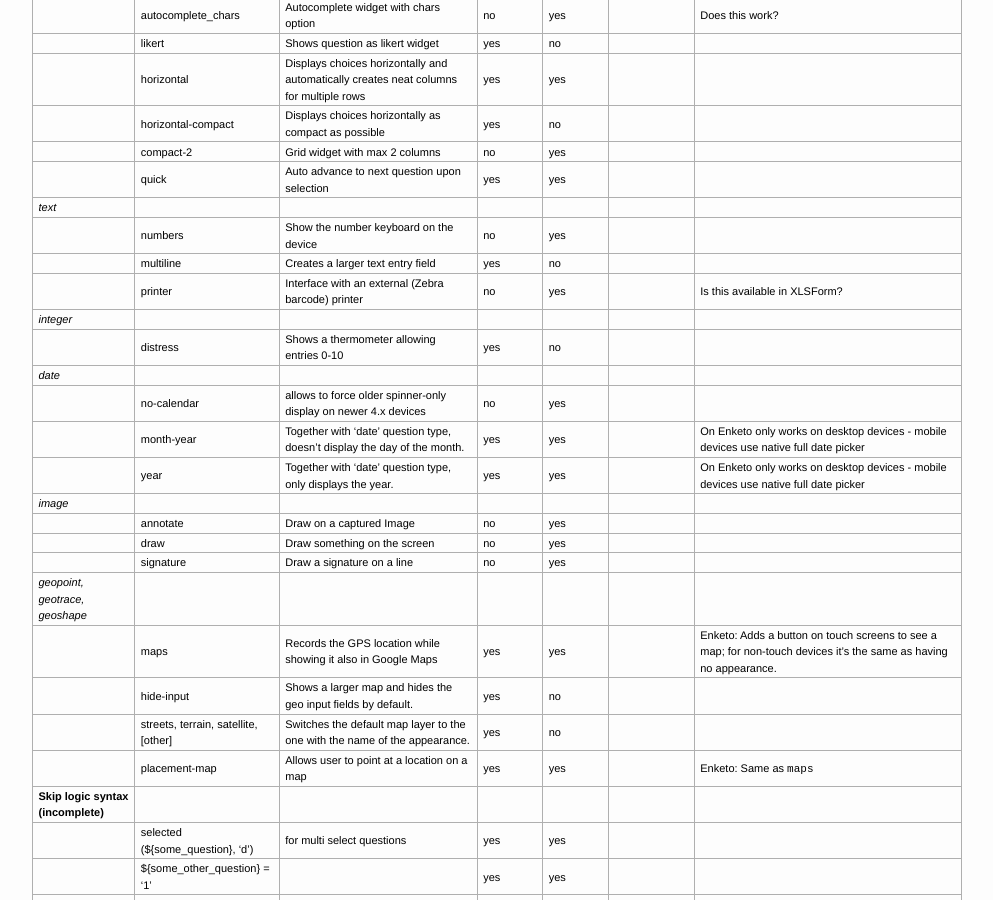
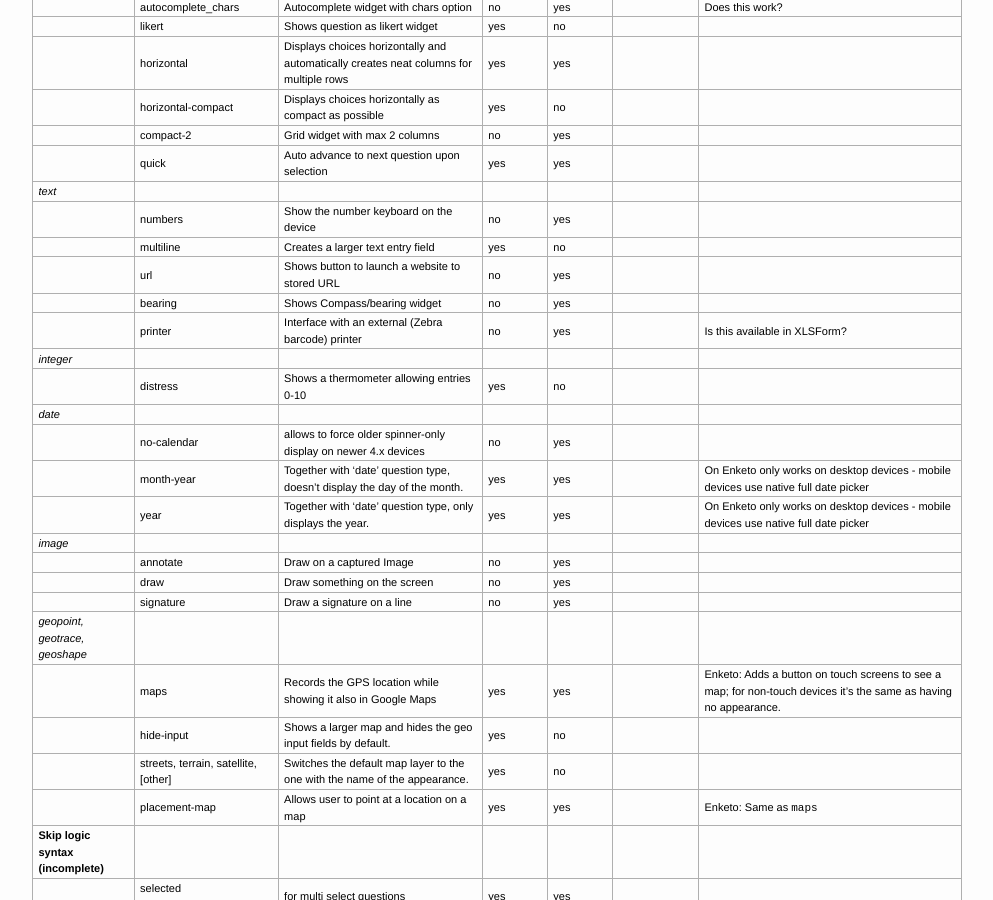
Before and after one commit to XLSForm/xlsform.github.io, a Jekyll site: the page built from ref-table.md, in a window 1280 px wide and 900 px high, scrolled down 2511 px. Shown: the whole window, without its empty margins (143-1136 px from the left). Built offline with Jekyll 4.4.1, drawn with Linux system fonts in a browser that asks for light colours; nearby versions of some CDN libraries.

Commit message:
Add bearing and URL

```diff
--- a/_includes/xlsform-reference-table.md
+++ b/_includes/xlsform-reference-table.md
@@ -85,6 +85,8 @@
 | *text*                             	|                                      	|                                                                                                                                   	|                  	|                      	|                 	|                                                                                                                                        	|
 |                                    	| numbers                              	| Show the number keyboard on the device                                                                                            	| no               	| yes                  	|                 	|                                                                                                                                        	|
 |                                    	| multiline                            	| Creates a larger text entry field                                                                                                 	| yes              	| no                   	|                 	|                                                                                                                                        	|
+|                                    	| url                                	| Shows button to launch a website to stored URL                                                                                    	| no              	| yes                  	|                 	|                                                                                                                                        	|
+|                                    	| bearing                            	| Shows Compass/bearing widget                                                                                                     		| no              	| yes                  	|                 	|                                                                                                                                        	|
 |                                    	| printer                              	| Interface with an external (Zebra barcode) printer                                                                                	| no               	| yes                  	|                 	| Is this available in XLSForm?                                                                                                          	|
 | *integer*                          	|                                      	|                                                                                                                                   	|                  	|                      	|                 	|                                                                                                                                        	|
 |                                    	| distress                             	| Shows a thermometer allowing entries 0-10                                                                                         	| yes              	| no                   	|                 	|                                                                                                                                        	|
```
